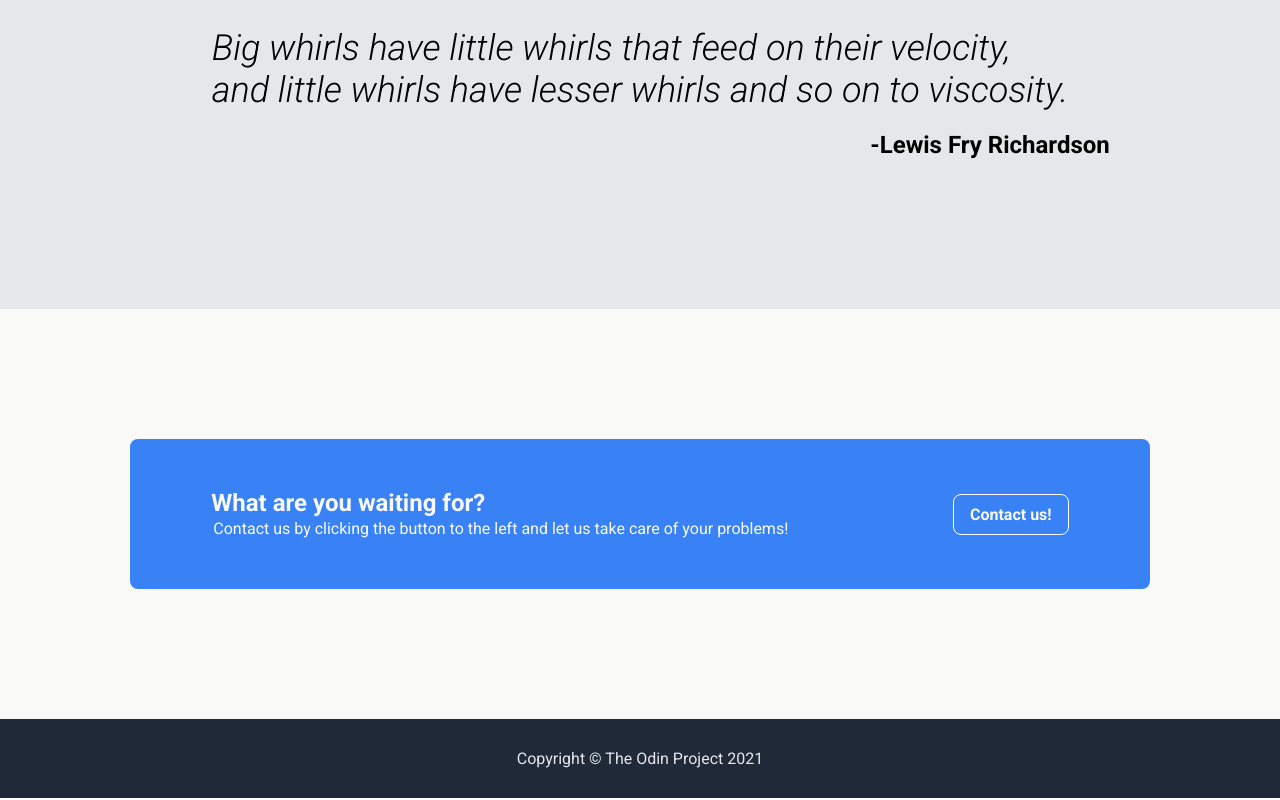
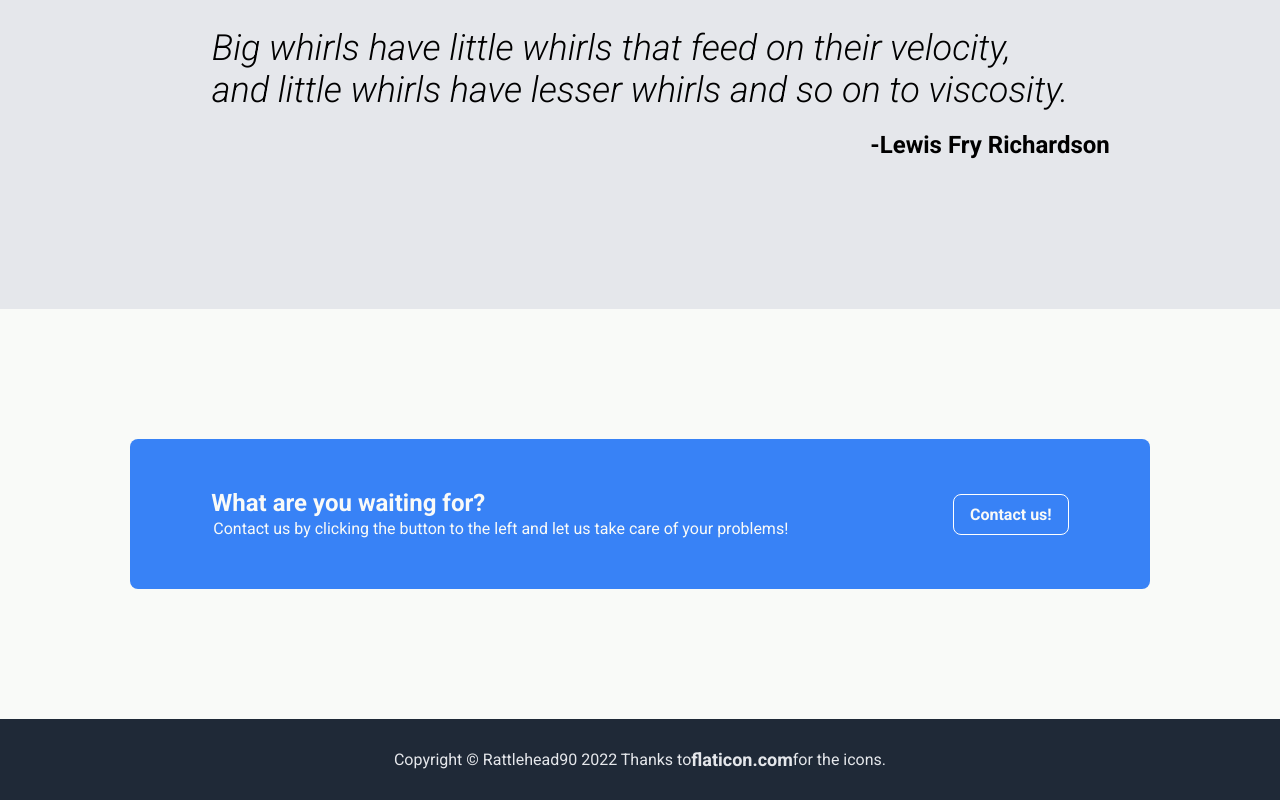
Before and after one commit to Rattlehead90/landing-page, a plain HTML site: page index.html in a window 1280 px wide. Shown: the part 1227-2027 px from the top of the page. Drawn offline with Linux system fonts and the light colour scheme.

Commit message:
Credit me and Flaticon.com in the footer

```diff
--- a/index.html
+++ b/index.html
@@ -71,7 +71,8 @@
 
 
     <div class="footer">
-        Copyright © The Odin Project 2021
+        Copyright © Rattlehead90 2022
+        Thanks to <strong><a href="http://flaticon.com" target="_blank">flaticon.com</a></strong> for the icons.
     </div>
 </body>
 </html>
```
